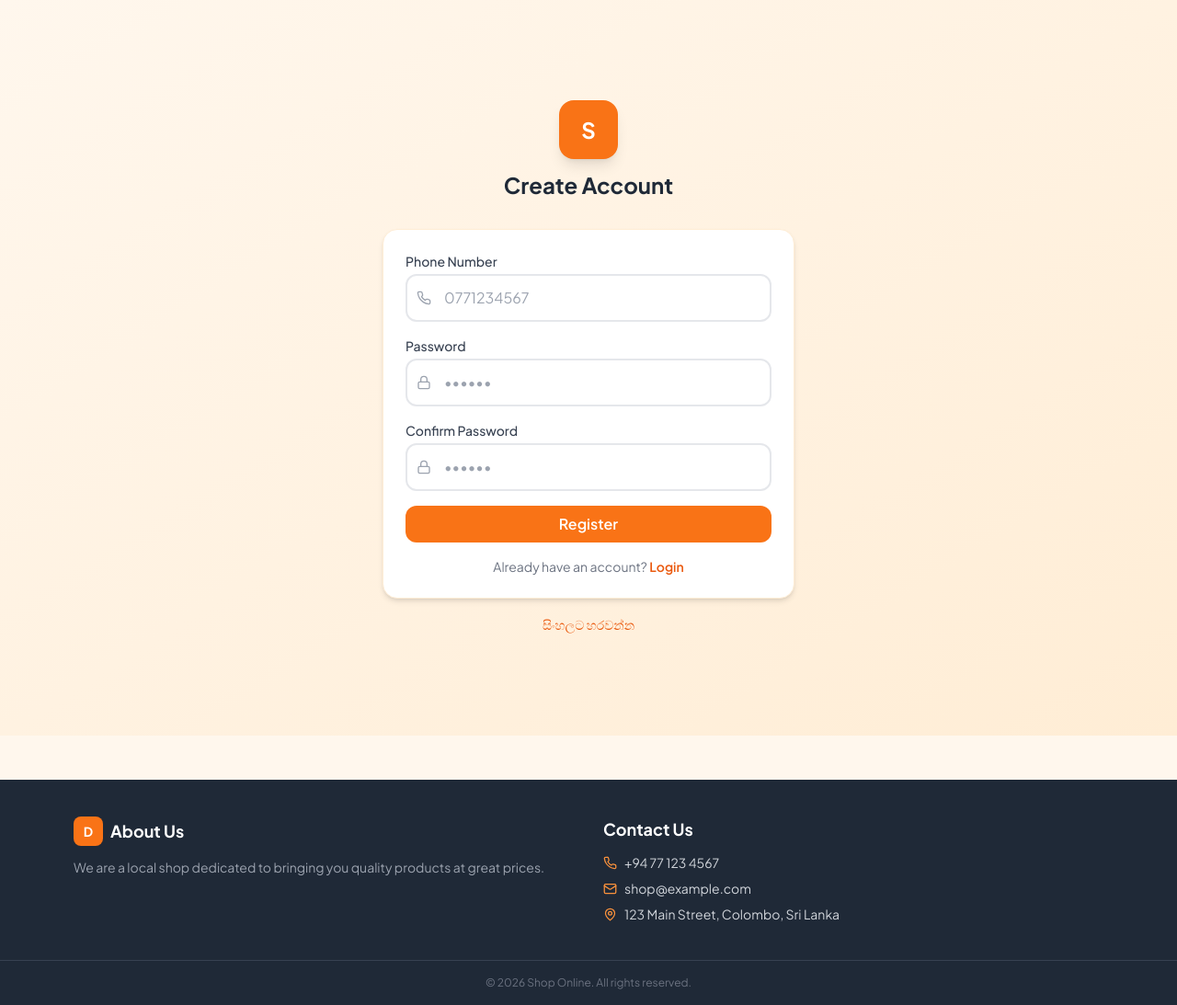
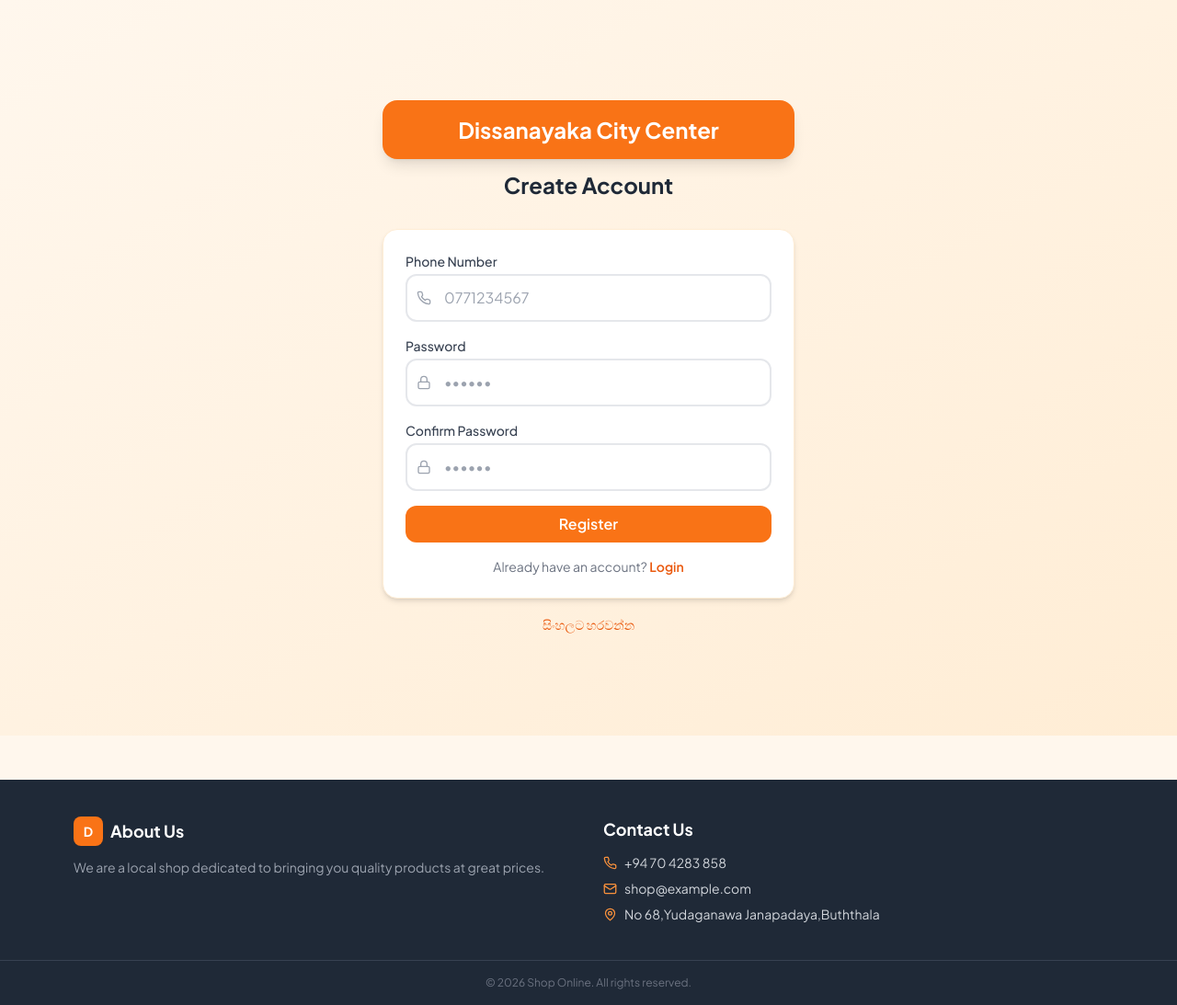
Before and after one commit to Tharindurajasinghe/sami-web-frontend, a React (Vite) app: page /register in a window 1280 px wide. Shown: the whole page at 92% size. Built offline with nearby package versions, Linux system fonts and the light colour scheme; no server answers.

Commit message:
Ui changes

```diff
--- a/src/components/Footer.jsx
+++ b/src/components/Footer.jsx
@@ -22,9 +22,9 @@ export default function Footer() {
         <div>
           <h3 className="text-white font-bold text-lg mb-3">{t('contactUs')}</h3>
           <ul className="space-y-2 text-sm">
-            <li className="flex items-center gap-2"><Phone size={15} className="text-orange-400 shrink-0"/><span>+94 77 123 4567</span></li>
+            <li className="flex items-center gap-2"><Phone size={15} className="text-orange-400 shrink-0"/><span>+94 70 4283 858</span></li>
             <li className="flex items-center gap-2"><Mail  size={15} className="text-orange-400 shrink-0"/><span>shop@example.com</span></li>
-            <li className="flex items-center gap-2"><MapPin size={15} className="text-orange-400 shrink-0"/><span>123 Main Street, Colombo, Sri Lanka</span></li>
+            <li className="flex items-center gap-2"><MapPin size={15} className="text-orange-400 shrink-0"/><span>No 68,Yudaganawa Janapadaya,Buththala</span></li>
           </ul>
         </div>
       </div>
--- a/src/components/SeasonalBanner.jsx
+++ b/src/components/SeasonalBanner.jsx
@@ -29,7 +29,7 @@
 const LEFT_IMAGE  = '/seasonal/left.png';   // ← change this
 const RIGHT_IMAGE = '/seasonal/right.png';  // ← change this
 
-const SEASONAL_TEXT = 'සුබ අලුත් අවුරුද්දක් වේවා..! මේ උත්සව සමයේ විශේෂ වට්ටම්';
+const SEASONAL_TEXT = 'සුබ අලුත් අවුරුද්දක් වේවා..! මේ උත්සව සමයේ විශේෂ වට්ටම්..!';
 const SEASONAL_FONT = 'Noto Serif Sinhala'; // Dearana-style serif Sinhala font
 // ══════════════════════════════════════════════════════════════════
 
@@ -147,14 +147,14 @@ export default function SeasonalBanner({ user, lang }) {
              className="text-3xl md:text-4xl font-bold mb-2 drop-shadow"
               style={{ fontFamily: lang === 'si' ? 'topic' : 'inherit' }}
             >
-               {lang === 'si' ? 'දිසානායක සිටි සෙන්ටර්' : 'Welcome to Our Shop'}
+               {lang === 'si' ? 'දිසානායක සිටි සෙන්ටර්' : 'Welcome to Dissanayaka City Center'}
                 </h1>
             <p className="text-orange-100 text-lg mt-1">
               {lang === 'si' ? 'නගරය - ගමට' : 'Browse categories and order with ease'}
             </p>
             {user && (
               <p className="mt-2 text-orange-200 text-sm">
-                {lang === 'si' ? `ආයුබෝවන්, ${user.phone}` : `Welcome back, ${user.phone}`}
+                {lang === 'si' ? `අමතන්න, 0704283858` : `Call Us, 0704283858`}
               </p>
             )}
 
--- a/src/pages/RegisterPage.jsx
+++ b/src/pages/RegisterPage.jsx
@@ -36,8 +36,8 @@ export default function RegisterPage() {
     <div className="min-h-screen bg-gradient-to-br from-orange-50 to-orange-100 flex items-center justify-center px-4">
       <div className="w-full max-w-md">
         <div className="text-center mb-8">
-          <div className="w-16 h-16 bg-orange-500 rounded-2xl flex items-center justify-center mx-auto mb-3 shadow-lg">
-            <span className="text-white font-bold text-2xl">S</span>
+          <div className="w-30 h-16 bg-orange-500 rounded-2xl flex items-center justify-center mx-auto mb-3 shadow-lg">
+            <span className="text-white font-bold text-2xl">Dissanayaka City Center</span>
           </div>
           <h1 className="text-2xl font-bold text-gray-800">{t('registerTitle')}</h1>
         </div>
--- a/src/translations/index.js
+++ b/src/translations/index.js
@@ -3,7 +3,7 @@ const translations = {
   en: {
     home:'Home', trackOrder:'Track My Order', cart:'Cart', logout:'Logout',
     login:'Login', register:'Register',
-    welcomeTitle:'Welcome to Our Shop', welcomeSubtitle:'Browse categories and order with ease',
+    welcomeTitle:'Welcome to Dissanayake City Center', welcomeSubtitle:'Browse categories and order with ease',
     shopNow:'Shop Now', categories:'Categories', noCategories:'No categories available yet.',
     addToCart:'Add to Cart', outOfStock:'Out of Stock', discount:'Discount',
     price:'Price', newPrice:'New Price', available:'Available', notAvailable:'Not Available',
@@ -85,7 +85,7 @@ const translations = {
     add:'එකතු කරන්න', edit:'සංස්කරණය', itemUpdated:'භාණ්ඩය යාවත්කාලීන කළා.',
     itemAdded:'භාණ්ඩය එකතු කළා.', categoryAdded:'ප්‍රවර්ගය එකතු කළා.', deleted:'මකා දැමීය.',
     aboutUs:'අප ගැන',
-    aboutText:'අපි ගුණාත්මක නිෂ්පාදන හොඳ මිලකට ලබාදෙන ස්ථානීය වෙළඳසැලකි.',
+    aboutText:'දිසානායක සිටි සෙන්ටර් මගින් ඔබට ගුණාත්මක නිශ්පාදන පහසු මිලට ඉක්මනින් ලබා ගත හැකිය.ඔබගේ පහසුව සදහා online ඔස්සේ භාණ්ඩ ඇණවුම් කරන්න..',
     contactUs:'අප හා සම්බන්ධ වන්න', phone:'දුරකථනය', email:'ඊමේල්', address:'ලිපිනය',
     allRightsReserved:'සියලු හිමිකම් ඇවිරිණි.',
   },
```
